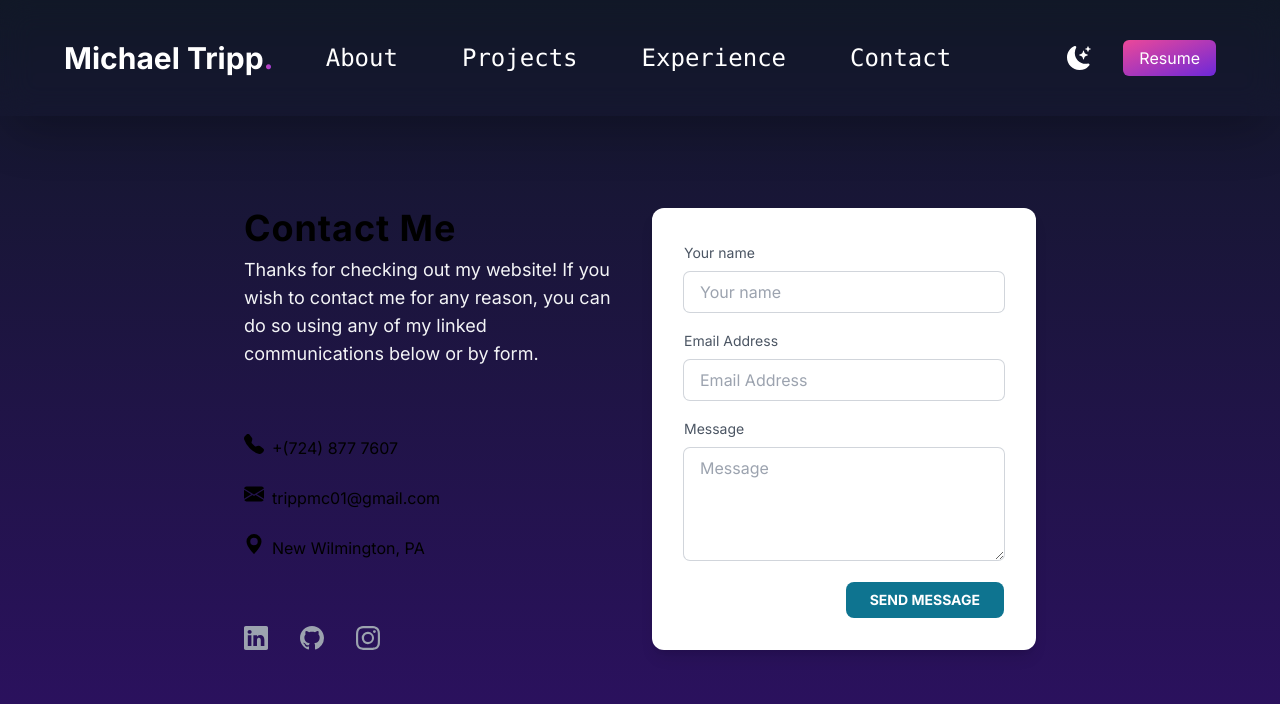
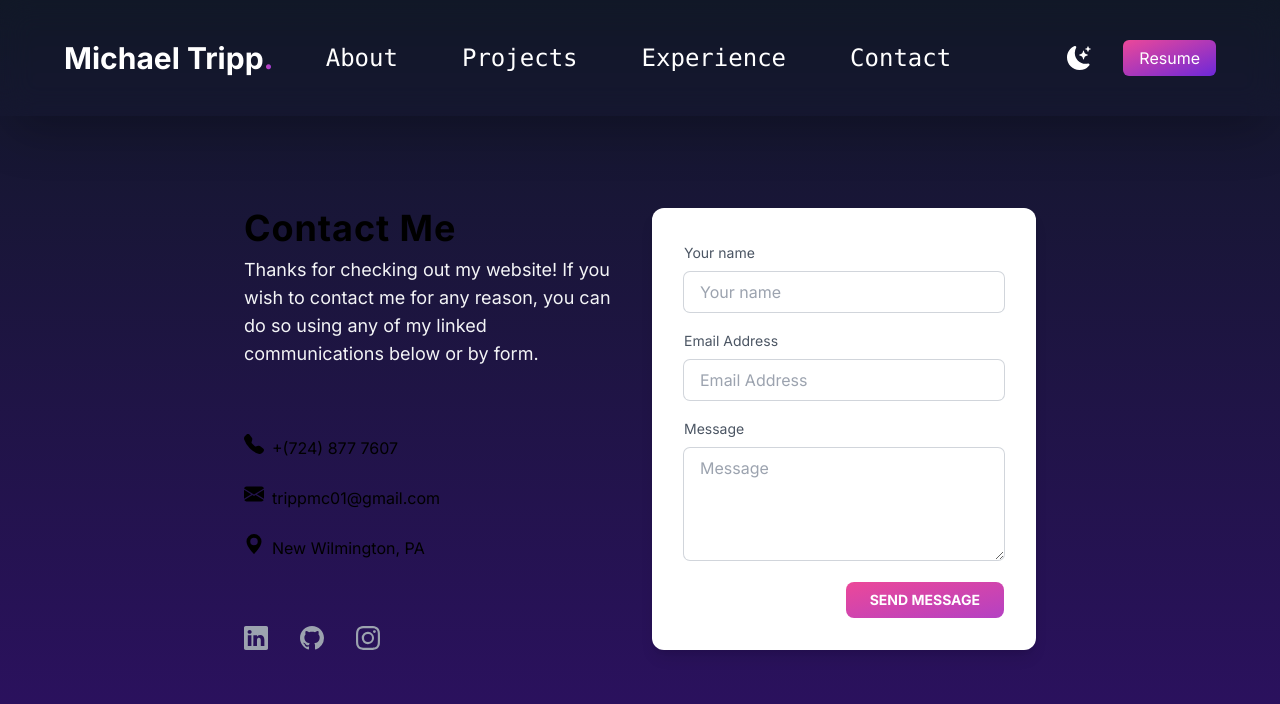
Before and after one commit to mctripp10/mctripp10.github.io, a Next.js app: page /pages/contact in a window 1280 px wide. Shown: the top 704 px of the page. Built offline with nearby package versions, Linux system fonts and the light colour scheme.

Commit message:
Contact page styling + backend
Added a little bit of styling to the contact form to match theme.

Set up my backend with Formspree and adjusted code to perform the integration. It is working and sending an email to my personal email upon form submission.

```diff
--- a/app/pages/contact/page.js
+++ b/app/pages/contact/page.js
@@ -58,32 +58,44 @@ export default function Contact() {
             </div>
             <div className="mt-10">
               <div className="bg-white rounded-xl shadow-lg p-8 text-gray-600 md:w-96">
-                <form action="" class="flex flex-col space-y-4">
+                <form
+                  action="https://formspree.io/f/mqkrpjkb"
+                  method="POST"
+                  className="flex flex-col space-y-4">
                   <div>
                     <label for="" className="text-sm">Your name</label>
                     <input
                       type="text"
+                      name="name"
                       placeholder="Your name"
-                      class="ring-1 ring-gray-300 w-full rounded-md px-4 py-2 mt-2 outline-none focus:ring-2 focus:ring-teal-300"
+                      className="ring-1 ring-gray-300 w-full rounded-md px-4 py-2 mt-2 outline-none focus:ring-2 focus:ring-pink-400"
+                      required
                     />
                   </div>
                   <div>
                     <label for="" className="text-sm">Email Address</label>
                     <input
                       type="email"
+                      name="email"
                       placeholder="Email Address"
-                      class="ring-1 ring-gray-300 w-full rounded-md px-4 py-2 mt-2 outline-none focus:ring-2 focus:ring-teal-300"
+                      className="ring-1 ring-gray-300 w-full rounded-md px-4 py-2 mt-2 outline-none focus:ring-2 focus:ring-pink-400"
                     />
                   </div>
                   <div>
-                    <label for="" className="text-sm">Message</label>
+                    <label className="text-sm">Message</label>
                     <textarea
+                      name="message"
                       placeholder="Message"
                       rows="4"
-                      class="ring-1 ring-gray-300 w-full rounded-md px-4 py-2 mt-2 outline-none focus:ring-2 focus:ring-teal-300"
+                      className="ring-1 ring-gray-300 w-full rounded-md px-4 py-2 mt-2 outline-none focus:ring-2 focus:ring-pink-400"
                     ></textarea>
                   </div>
-                  <button class="inline-block self-end bg-cyan-700 text-white font-bold rounded-lg px-6 py-2 uppercase text-sm">Send Message</button>
+                  <button
+                    type="submit"
+                    className="inline-block self-end bg-gradient-to-br from-pink-500 to-violet-600 text-white font-bold rounded-lg px-6 py-2 uppercase text-sm
+                  transition-all duration-300 hover:bg-gradient-to-br hover:via-violet-600 hover:to-fuchsia-700 bg-size-200 bg-pos-0 hover:bg-pos-100">
+                      Send Message
+                    </button>
                 </form>
               </div>
             </div>
```
